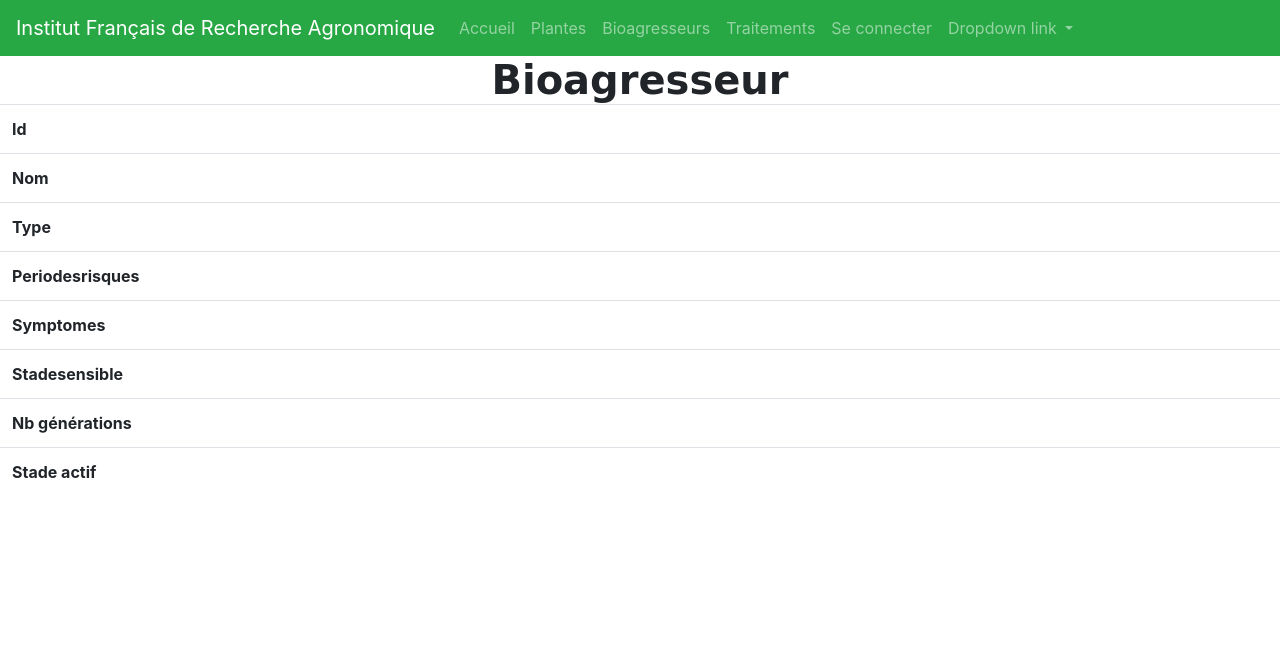
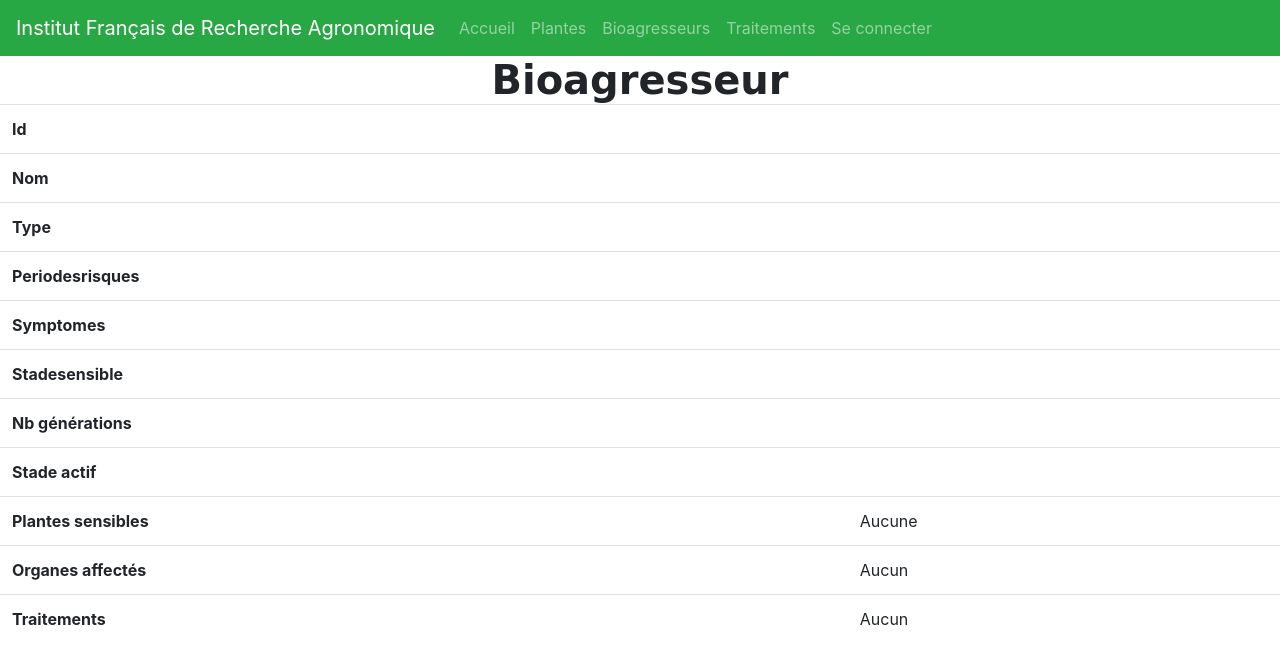
Before and after one commit to La-Guillotine/ifram, a Symfony app: template templates/bioagresseur/show.html.twig in a window 1280 px wide. Shown: the top 664 px of the page. Run offline with Twig, Linux system fonts and the light colour scheme; the template is opened without the code that fills it, so the values that code supplies are empty; some libraries are stand-ins or nearby versions.

Commit message:
update navbar + form add maladie ravageur

```diff
--- a/public/css/style.css
+++ b/public/css/style.css
@@ -11,3 +11,8 @@ select{
 form label{
     margin-right: 1vw;
 }
+
+.required:after{
+    content: "*";
+    color: red;
+}
--- a/templates/base.html.twig
+++ b/templates/base.html.twig
@@ -9,53 +9,7 @@
         {% block stylesheets %}{% endblock %}
     </head>
     <body>
-       <nav class="navbar navbar-expand-lg navbar-dark bg-success">
-            <a class="navbar-brand" href="#">Institut Français de Recherche Agronomique</a>
-            <button class="navbar-toggler" type="button" data-toggle="collapse" data-target="#navbarNavDropdown" aria-controls="navbarNavDropdown" aria-expanded="false" aria-label="Toggle navigation">
-                <span class="navbar-toggler-icon"></span>
-            </button>
-            <div class="collapse navbar-collapse" id="navbarNavDropdown">
-                <ul class="navbar-nav">
-                <li class="nav-item">
-                    <a class="nav-link" href="{{ path('default') }}">Accueil <span class="sr-only">(current)</span></a>
-                </li>
-                <li class="nav-item">
-                    <a class="nav-link" href="{{ path('plante_index') }}">Plantes</a>
-                </li>
-                <li class="nav-item">
-                    <a class="nav-link" href="{{ path('bioagresseur_index') }}">Bioagresseurs</a>
-                </li>
-                <li class="nav-item">
-                    <a class="nav-link" href="{{ path('traitement_index') }}">Traitements</a>
-                </li>
-                {% if is_granted('ROLE_OBSERVATEUR') %}
-                    <li class="nav-item">
-                        <a class="nav-link" href="{{ path('observation_index') }}">Observations</a>
-                    </li>
-                {% endif %}
-
-                {% if is_granted('ROLE_USER') %}
-                    <li class="nav-item">
-                        <a class="nav-link" href="{{ path('app_logout') }}">Déconnexion</a>
-                    </li>
-                {% else %}
-                    <li class="nav-item">
-                        <a class="nav-link" href="{{ path('app_login') }}">Se connecter</a>
-                    </li>
-                {% endif %}
-                <li class="nav-item dropdown">
-                    <a class="nav-link dropdown-toggle" href="#" id="navbarDropdownMenuLink" role="button" data-toggle="dropdown" aria-haspopup="true" aria-expanded="false">
-                    Dropdown link
-                    </a>
-                    <div class="dropdown-menu" aria-labelledby="navbarDropdownMenuLink">
-                    <a class="dropdown-item" href="#">Action</a>
-                    <a class="dropdown-item" href="#">Another action</a>
-                    <a class="dropdown-item" href="#">Something else here</a>
-                    </div>
-                </li>
-                </ul>
-            </div>
-        </nav>
+       {{ include('navbar.html.twig') }}
         {% block body %}{% endblock %}
 
         <script src="https://code.jquery.com/jquery-3.3.1.slim.min.js" integrity="sha384-q8i/X+965DzO0rT7abK41JStQIAqVgRVzpbzo5smXKp4YfRvH+8abtTE1Pi6jizo" crossorigin="anonymous"></script>
--- a/templates/bioagresseur/index.html.twig
+++ b/templates/bioagresseur/index.html.twig
@@ -32,7 +32,4 @@
             </ul>
         </div>
     </div>
-    {% if is_granted('ROLE_USER') %}
-        <a class="btn btn-primary" href="{{ path('bioagresseur_new') }}">Ajouter un bioagresseur</a>
-    {% endif %}
 {% endblock %}
--- a/templates/bioagresseur/show.html.twig
+++ b/templates/bioagresseur/show.html.twig
@@ -48,6 +48,39 @@
             </tr>
             {% endif %}
 
+            <tr>
+                <th>Plantes sensibles</th>
+                <td>
+                    {% for plante in bioagresseur.plantessensibles %}
+                        <a href="{{ path('plante_show', {id: plante.id}) }}">{{ plante.nom }}</a> {% if not loop.last %} - {% endif %}
+                    {% else %}
+                        Aucune
+                    {% endfor %}
+                </td>
+            </tr>
+
+            <tr>
+                <th>Organes affectés</th>
+                <td>
+                    {% for organe in bioagresseur.organes %}
+                        {{ organe.nom }}</a> {% if not loop.last %} - {% endif %}
+                    {% else %}
+                        Aucun
+                    {% endfor %}
+                </td>
+            </tr>
+
+            <tr>
+                <th>Traitements</th>
+                <td>
+                    {% for traitement in bioagresseur.traitements %}
+                        <a href="{{ path('traitement_show', {id: traitement.id}) }}">{{ traitement.nom }}</a> {% if not loop.last %} - {% endif %}
+                    {% else %}
+                        Aucun
+                    {% endfor %}
+                </td>
+            </tr>
+
         </tbody>
     </table>
 
--- /dev/null
+++ b/templates/navbar.html.twig
@@ -0,0 +1,51 @@
+<nav class="navbar navbar-expand-lg navbar-dark bg-success">
+            <a class="navbar-brand" href="#">Institut Français de Recherche Agronomique</a>
+            <button class="navbar-toggler" type="button" data-toggle="collapse" data-target="#navbarNavDropdown" aria-controls="navbarNavDropdown" aria-expanded="false" aria-label="Toggle navigation">
+                <span class="navbar-toggler-icon"></span>
+            </button>
+            <div class="collapse navbar-collapse" id="navbarNavDropdown">
+                <ul class="navbar-nav">
+                <li class="nav-item">
+                    <a class="nav-link" href="{{ path('default') }}">Accueil <span class="sr-only">(current)</span></a>
+                </li>
+                <li class="nav-item">
+                    <a class="nav-link" href="{{ path('plante_index') }}">Plantes</a>
+                </li>
+                {% if is_granted('ROLE_USER') %}
+                    <li class="nav-item dropdown">
+                    <a class="nav-link dropdown-toggle" href="#" id="navbarDropdownMenuLink" role="button" data-toggle="dropdown" aria-haspopup="true" aria-expanded="false">
+                    Bioagresseurs
+                    </a>
+                    <div class="dropdown-menu" aria-labelledby="navbarDropdownMenuLink">
+                    <a class="dropdown-item" href="{{ path('bioagresseur_index') }}">Liste</a>
+                    <a class="dropdown-item" href="{{ path('bioagresseur_new_maladie') }}">Ajouter une Maladie</a>
+                    <a class="dropdown-item" href="{{ path('bioagresseur_new_ravageur') }}">Ajouter un Ravageur</a>
+                    </div>
+                </li>
+                {% else %}
+                    <li class="nav-item">
+                        <a class="nav-link" href="{{ path('bioagresseur_index') }}">Bioagresseurs</a>
+                    </li>
+                {% endif %}
+
+                <li class="nav-item">
+                    <a class="nav-link" href="{{ path('traitement_index') }}">Traitements</a>
+                </li>
+                {% if is_granted('ROLE_OBSERVATEUR') %}
+                    <li class="nav-item">
+                        <a class="nav-link" href="{{ path('observation_index') }}">Observations</a>
+                    </li>
+                {% endif %}
+
+                {% if is_granted('ROLE_USER') %}
+                    <li class="nav-item">
+                        <a class="nav-link" href="{{ path('app_logout') }}">Déconnexion</a>
+                    </li>
+                {% else %}
+                    <li class="nav-item">
+                        <a class="nav-link" href="{{ path('app_login') }}">Se connecter</a>
+                    </li>
+                {% endif %}
+                </ul>
+            </div>
+        </nav>
```
Also changed, not shown: src/Controller/BioagresseurController.php (+38 -30 lines), src/Form/BioagresseurType.php (+0 -37 lines), src/Form/MaladieType.php (added, +25 -0 lines), src/Form/RavageurType.php (added, +29 -0 lines), templates/bioagresseur/_form.html.twig (+4 -14 lines), templates/bioagresseur/new.html.twig (deleted, +0 -11 lines), templates/bioagresseur/new_maladie.html.twig (added, +11 -0 lines), templates/bioagresseur/new_ravageur.html.twig (added, +11 -0 lines).
